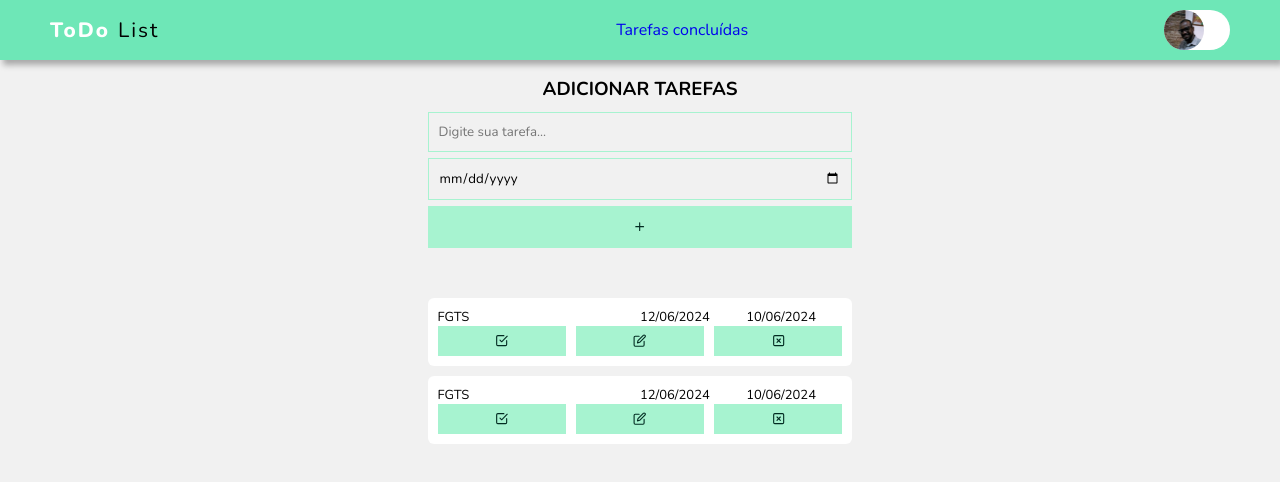
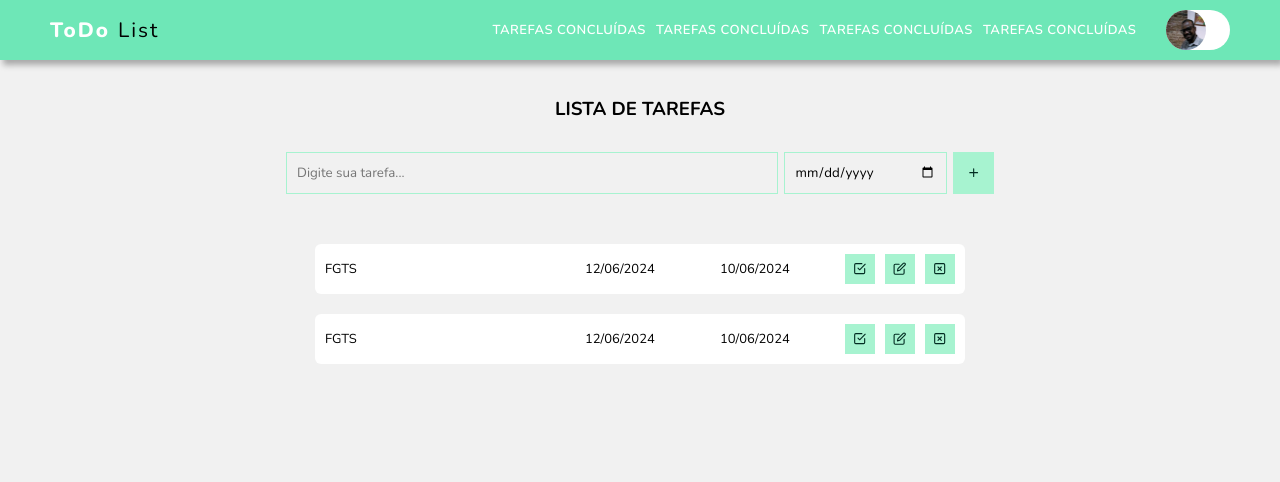
Before and after one commit to iraeveras/todo-list-react-vite, a React (Vite) app: page / in a window 1280 px wide. Shown: the top 482 px of the page. Built offline with nearby package versions, Linux system fonts and the light colour scheme.

Commit message:
refatoração

```diff
--- a/src/components/Button/Button.css
+++ b/src/components/Button/Button.css
@@ -9,7 +9,7 @@ button {
     cursor: pointer;
 }
 
-@media (width <= 1500px) {
+@media (width <= 900px) {
 
 
     .task-form button {
--- a/src/components/Formtask/Formtask.css
+++ b/src/components/Formtask/Formtask.css
@@ -1,16 +1,17 @@
 
 
-.task-section h3 {
+.title {
     width: 100%;
     text-align: center;
     text-transform: uppercase;
+    margin-block: 30px;
 }
 
 .task-form {
     display: flex;
     align-items: center;
     justify-content: space-between;
-    /* padding: 10px; */
+    /* padding-block: 10px; */
     gap: 6px;
     width: 60%;
     margin-bottom: 40px;
@@ -55,7 +56,7 @@
     }
 } */
 
-@media (width <= 1500px) {
+@media (width <= 900px) {
     .task-form {
         display: flex;
         flex-direction: column;
--- a/src/components/Formtask/Formtask.jsx
+++ b/src/components/Formtask/Formtask.jsx
@@ -30,7 +30,7 @@ export const Formtask = () => {
 
     return (
         <>
-            <h3 className='title'>Adicionar tarefas</h3>
+            <h3 className='title'>lista de tarefas</h3>
             <section className='task-form'>
                 <div>
 
--- a/src/components/Header/Header.css
+++ b/src/components/Header/Header.css
@@ -31,19 +31,34 @@
 .header .nav .nav-link {
     display: flex;
     align-items: center;
-    justify-content: center;
+    justify-content: flex-end;
     width: 100%;
+    margin-right: 30px;
+    height: 40px;
+    gap: 10px;
 }
 
 .header .nav .nav-link .link {
     display: flex;
     align-items: center;
     justify-content: center;
+    text-transform: uppercase;
+
 
 }
 
 .header .nav .nav-link .link a {
     text-decoration: none;
+    color: #fff;
+    font-size: 13px;
+    font-weight: 600;
+    letter-spacing: 0.5px;
+    transition: 0.3s all ease-in-out;
+}
+
+.header .nav .nav-link .link a:hover {
+    text-decoration: underline;
+    color: brown;
 }
 
 .container-img-profile {
--- a/src/components/Header/Header.jsx
+++ b/src/components/Header/Header.jsx
@@ -8,6 +8,9 @@ export const Header = () => {
             <nav className='nav'>
                 <ul className='nav-link'>
                     <li className='link'><a href='#'>Tarefas concluídas</a></li>
+                    <li className='link'><a href='#'>Tarefas concluídas</a></li>
+                    <li className='link'><a href='#'>Tarefas concluídas</a></li>
+                    <li className='link'><a href='#'>Tarefas concluídas</a></li>
                 </ul>
 
                 <div className='container-img-profile'>
--- a/src/components/Task/Task.css
+++ b/src/components/Task/Task.css
@@ -1,9 +1,19 @@
+.task-section {
+    display: flex;
+    flex-direction: column;
+    align-items: center;
+    min-width: 60%;
+    padding-block: 10px;
+    gap: 10px;
+    background: transparent;
+}
+
 .task-list {
     display: flex;
     flex-direction: column;
     align-items: center;
     gap: 10px;
-    width: 60%;
+    width: 650px;
 
 }
 
@@ -39,7 +49,13 @@
     justify-content: center;
 }
 
-@media (width <= 1500px) {
+@media (width <= 1180px) {
+    .task-list {
+        width: 100%;
+    }
+}
+
+@media (width <= 900px) {
     .list {
         display: flex;
         flex-direction: column;
--- a/src/components/Task/Task.jsx
+++ b/src/components/Task/Task.jsx
@@ -9,6 +9,7 @@ import './Task.css';
 export const Task = (props) => {
 
     return (
+        <section className='task-section'>
             <div className='task-list'>
                 <div className='list'>
                     <div className='task-group'>
@@ -30,5 +31,6 @@ export const Task = (props) => {
                     </div>
                 </div>
             </div>
+        </section>
     )
 }
--- a/src/components/Wrapper/Wrapper.css
+++ b/src/components/Wrapper/Wrapper.css
@@ -7,13 +7,3 @@
     height: 100%;
     margin-top: 6px;
 }
-
-.task-section {
-    display: flex;
-    flex-direction: column;
-    align-items: center;
-    min-width: 60%;
-    padding-block: 10px;
-    gap: 10px;
-    background: transparent;
-}
--- a/src/components/Wrapper/Wrapper.jsx
+++ b/src/components/Wrapper/Wrapper.jsx
@@ -5,6 +5,7 @@ import './Wrapper.css';
 
 export const Wrapper = () => {
 
+    let message = ""
 
     // const tasks = [
     //     {
@@ -15,20 +16,24 @@ export const Wrapper = () => {
 
     return (
         <div className='main-wrapper'>
-            <section className='task-section'>
+
                 <Formtask />
 
+
+
                 {api.map((item) => {
+                return (
 
-                return <Task
-                key={item.id}
-                task={item.task}
-                dateCompletion={item.completion_date}
-                createDatetask={item.create_date}
-                />
-                })}
+                    <Task
+                    key={item.id}
+                    task={item.task}
+                    dateCompletion={item.completion_date}
+                    createDatetask={item.create_date}
+                    />
+                )})}
 
-            </section>
+
+
         </div>
     )
 }
```
Lines whose indentation alone changed are shown as unchanged.
